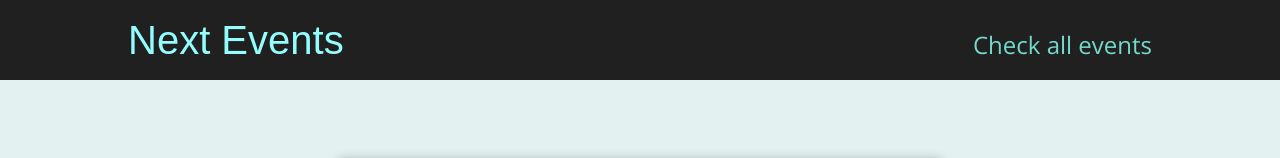
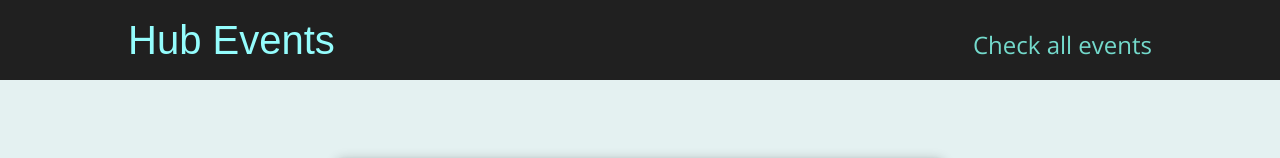
Before and after one commit to lenilunderman/hubevents, a Next.js app: page / in a window 1280 px wide. Shown: the top 158 px of the page. Built offline with nearby package versions, Linux system fonts and the light colour scheme.

Commit message:
Changed the logo name.

```diff
--- a/components/layout/main-header.js
+++ b/components/layout/main-header.js
@@ -7,7 +7,7 @@ function MainHeader() {
   return (
     <header className={classes.header}>
       <div className={classes.logo}>
-        <Link href="/"> Next Events </Link>
+        <Link href="/"> Hub Events </Link>
       </div>
       <nav className={classes.navigation}>
         <ul>
```
